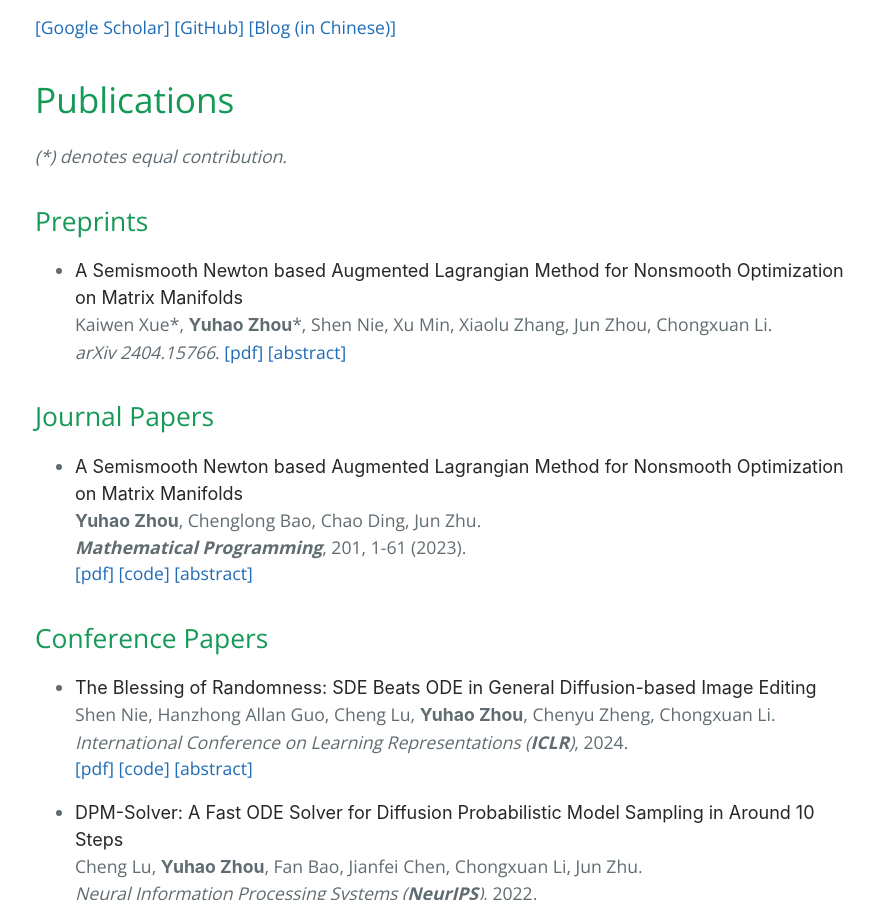
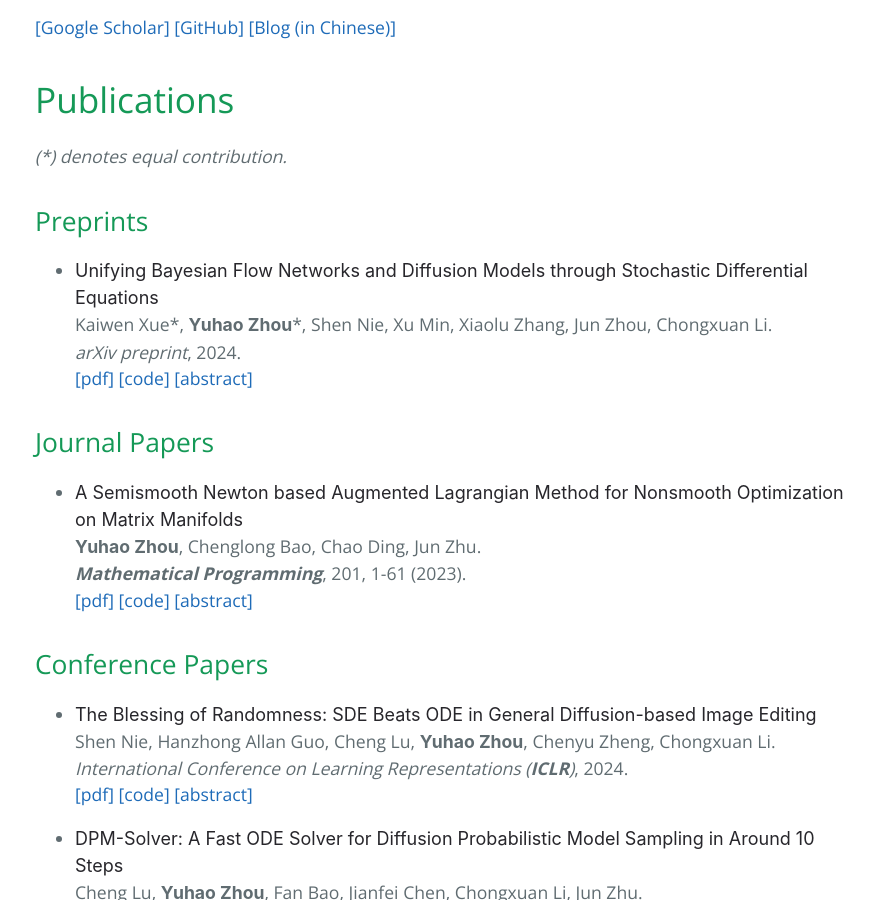
Before and after one commit to miskcoo/miskcoo.github.io, a Jekyll site: the page built from index.md, in a window 1280 px wide and 900 px high, scrolled down 408 px. Shown: the whole window, without its empty margins (189-1063 px from the left). Built offline with Jekyll 4.4.1, drawn with Linux system fonts in a browser that asks for light colours; our own code applies the rules of GitHub Pages for plain Markdown files; part of the change alters nothing that is shown.

Commit message:
update BFN

```diff
--- a/index.md
+++ b/index.md
@@ -23,11 +23,15 @@ _(*) denotes equal contribution._
 
 ## Preprints
 
-* **A Semismooth Newton based Augmented Lagrangian Method for Nonsmooth Optimization on Matrix Manifolds**{:.paper-title}
+* **Unifying Bayesian Flow Networks and Diffusion Models through Stochastic Differential Equations**{:.paper-title}
   **Kaiwen Xue**{:.author}\*, **Yuhao Zhou**{:.author-me}\*, **Shen Nie**{:.author}, **Xu Min**{:.author}, **Xiaolu Zhang**{:.author}, **Jun Zhou**{:.author}, **Chongxuan Li**{:.author}.
-  _arXiv 2404.15766_.
+  _arXiv preprint_, 2024.
   [[pdf]](https://arxiv.org/abs/2404.15766)
+  [[code]](https://github.com/ML-GSAI/BFN-Solver)
   [[abstract]](javascript:void(0);)
+
+  {:.paper-abstract .paper-toggle}
+  **Abstract**: Bayesian flow networks (BFNs) iteratively refine the parameters, instead of the samples in diffusion models (DMs), of distributions at various noise levels through Bayesian inference. Owing to its differentiable nature, BFNs are promising in modeling both continuous and discrete data, while simultaneously maintaining fast sampling capabilities. This paper aims to understand and enhance BFNs by connecting them with DMs through stochastic differential equations (SDEs). We identify the linear SDEs corresponding to the noise-addition processes in BFNs, demonstrate that BFN's regression losses are aligned with denoise score matching, and validate the sampler in BFN as a first-order solver for the respective reverse-time SDE. Based on these findings and existing recipes of fast sampling in DMs, we propose specialized solvers for BFNs that markedly surpass the original BFN sampler in terms of sample quality with a limited number of function evaluations (e.g., 10) on both image and text datasets. Notably, our best sampler achieves an increase in speed of 5~20 times for free.
 
 ## Journal Papers
 
```
